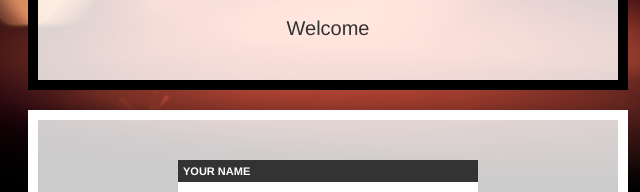
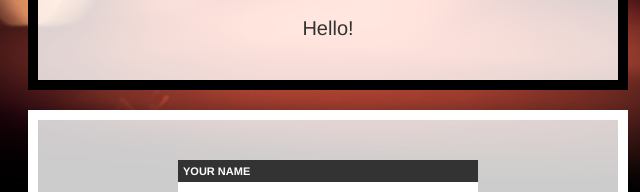
Before and after one commit to jamoreno21/reservationPage, a plain HTML site: page index.html in a window 1280 px wide. Shown: the part 450-642 px from the top of the page, 312-952 px from the left. Drawn offline with Linux system fonts and the light colour scheme.

Commit message:
updated html

```diff
--- a/index.html
+++ b/index.html
@@ -17,7 +17,7 @@
                 </header>
             <section id="content" class="content-block">
                     <h1> The Best Craft Pizza in Charlotte </h1>
-                    <p>Welcome</p>
+                    <p>Hello!</p>
             </section>
 
 
```
